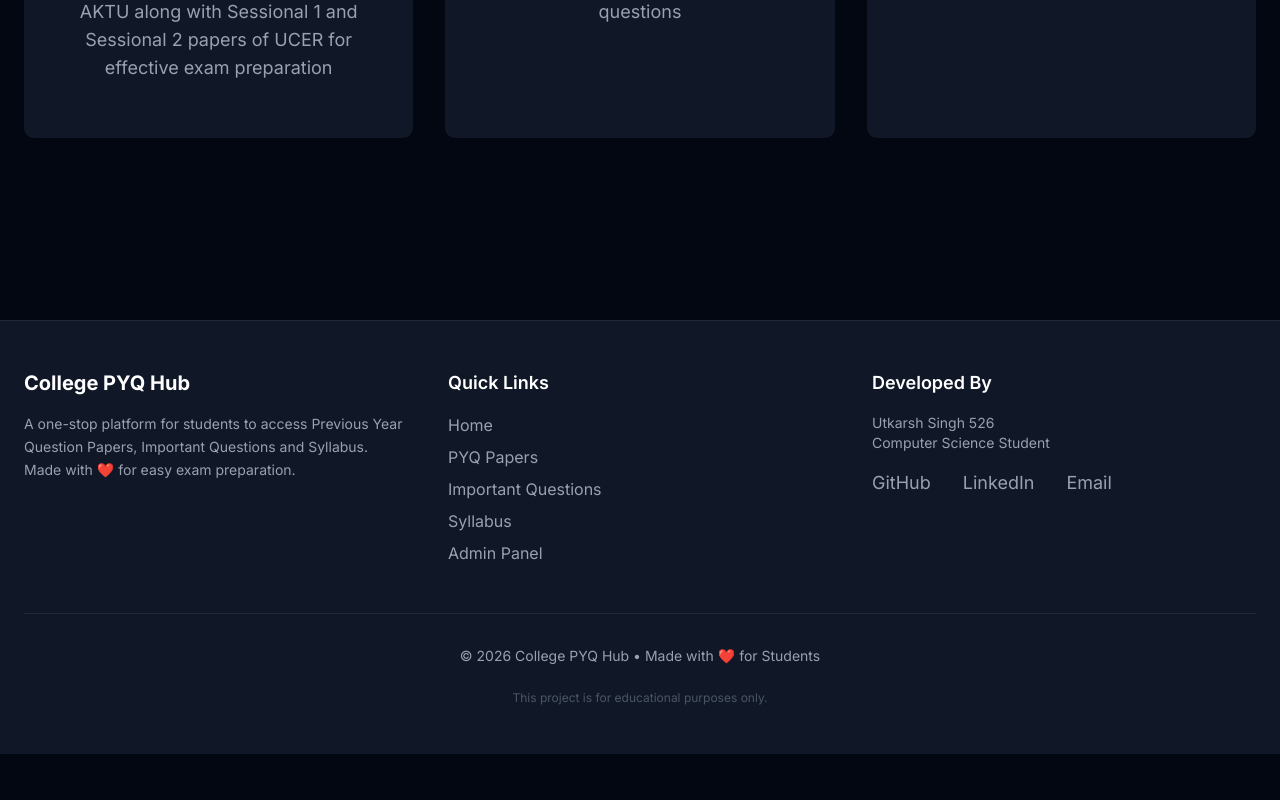
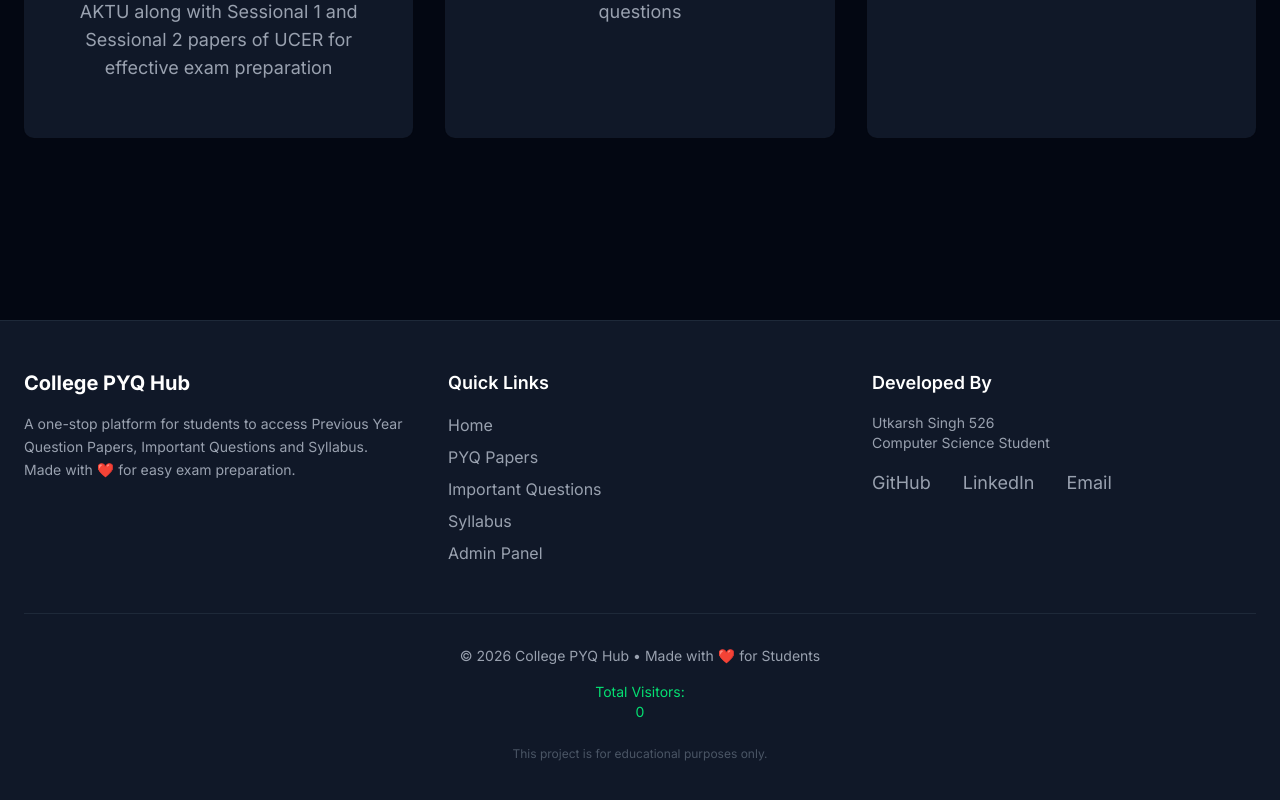
Before and after one commit to Utkarsh-Singh526/PYQ-hub, a Next.js app: page / in a window 1280 px wide. Shown: the part 629-1429 px from the top of the page. Before the commit the page ends 1383 px from the top, so only its background shows below. Built offline with nearby package versions, Linux system fonts and the light colour scheme; no server answers; the database is empty.

Commit message:
Added visitor counter with Supabase

```diff
--- a/components/Footer.tsx
+++ b/components/Footer.tsx
@@ -1,6 +1,6 @@
 'use client';
 
-// import VisitorCounter from "./VisitorCounter";
+import VisitorCounter from "./VisitorCounter";
 
 export default function Footer() {
   return (
@@ -78,6 +78,13 @@ export default function Footer() {
           👥 Total Visitors: <VisitorCounter />
           </p> */}
 
+          <div className="text-sm text-green-400 mt-4">
+             Total Visitors: <VisitorCounter />
+          </div>
+
+            {/* <div className="text-sm">
+  <h1>Visitor Count</h1>
+</div> */}
           <p className="text-xs text-gray-600 mt-6">
             This project is for educational purposes only.
           </p>
--- a/components/VisitorCounter.tsx
+++ b/components/VisitorCounter.tsx
@@ -1,5 +1,44 @@
-'use client';
+"use client";
 
-export default function VisitorCounter() {
-  return <span className="text-green-400 font-medium">1248</span>; // temporary static
+import { useEffect, useState } from "react";
+import { createClient } from "@supabase/supabase-js";
+
+const supabase = createClient(
+  "https://cpmyyeottwnhyiwayjqm.supabase.co",
+  "eyJhbGciOiJIUzI1NiIsInR5cCI6IkpXVCJ9.eyJpc3MiOiJzdXBhYmFzZSIsInJlZiI6ImNwbXl5ZW90dHduaHlpd2F5anFtIiwicm9sZSI6ImFub24iLCJpYXQiOjE3NzU5MTYwMzgsImV4cCI6MjA5MTQ5MjAzOH0.dBAHBLlJSSvkHnN_ORQJ6O6LSWILExO39pY1pADjKPA"
+);
+
+export default function Home() {
+  const [count, setCount] = useState(0);
+
+  // 🔹 Add visitor
+  useEffect(() => {
+    const addVisitor = async () => {
+      await supabase.from("visitors").insert([
+        { ip_address: "anonymous" }
+      ]);
+    };
+
+    addVisitor();
+  }, []);
+
+  // 🔹 Get count
+  useEffect(() => {
+    const getCount = async () => {
+      const { count } = await supabase
+        .from("visitors")
+        .select("*", { count: "exact", head: true });
+
+      setCount( count || 0 );
+    };
+
+    getCount();
+  }, []);
+
+  return (
+
+      // <h1>My Website</h1>
+      <div>{count}</div>
+
+  );
 }
```
Also changed, not shown: 1 other file (tests, documents, lock files or other folders).
